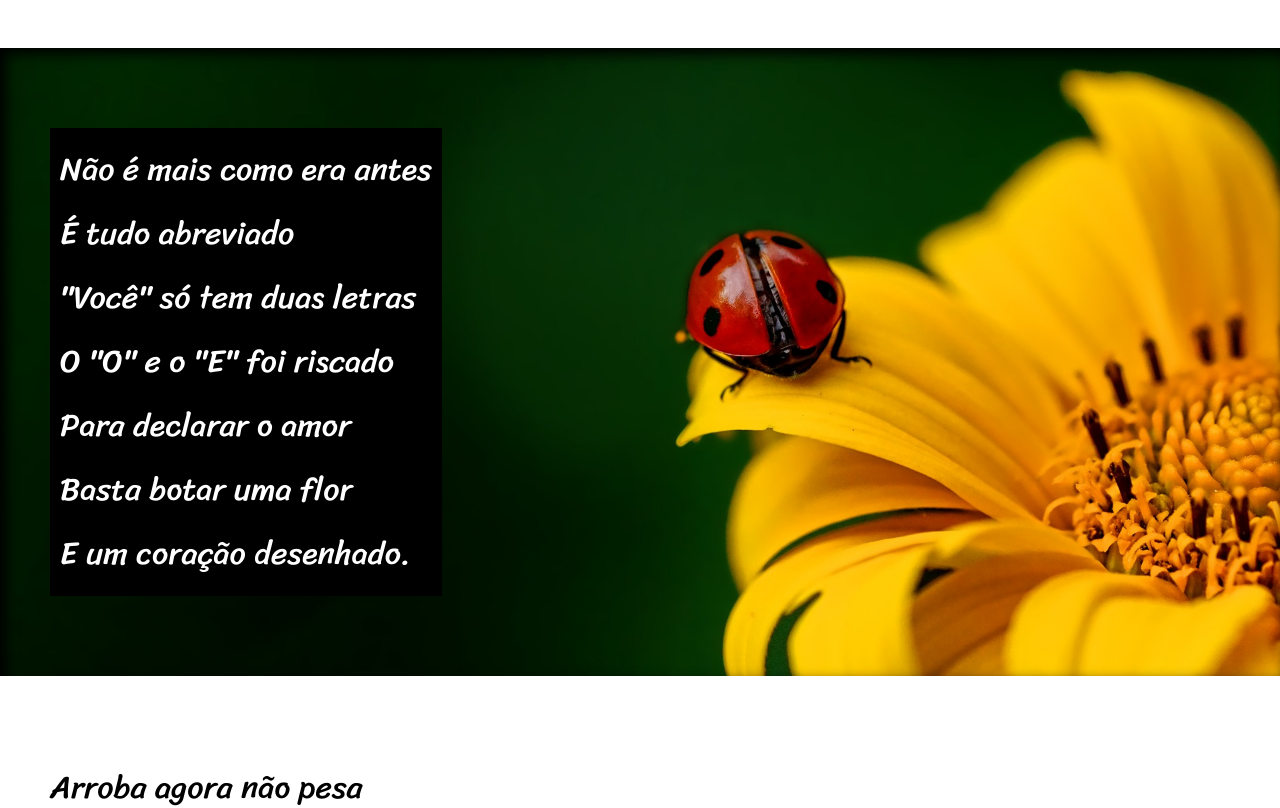
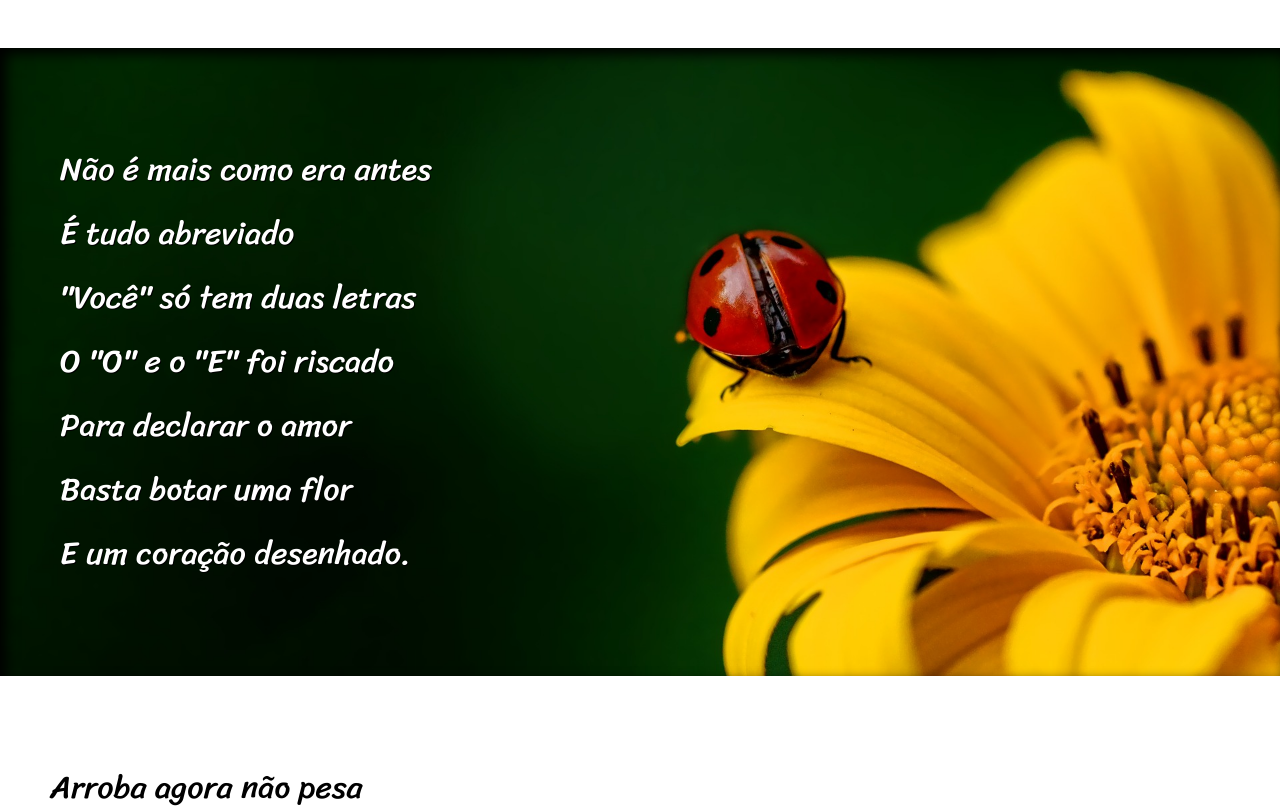
Before and after one commit to AlanPedreira/Projeto-cordel, a plain HTML site: page index.html in a window 1280 px wide. Shown: the part 840-1648 px from the top of the page. Drawn offline with Linux system fonts and the light colour scheme.

Commit message:
Nova aplicação

```diff
--- a/estilo/style.css
+++ b/estilo/style.css
@@ -78,7 +78,7 @@ section.imagem {
 
 section.imagem > p {
     display: inline-block; /* Este parâmetro ajusta a caixa automáticamente ao conteúdo da section quando o navegador diminui a largura*/
-    background-color: rgb(0, 0, 0);
+    background-color: rgba(0, 0, 0, 0);
     padding: 10px;
     text-shadow: 1px 1px 0px black;
 }
```
